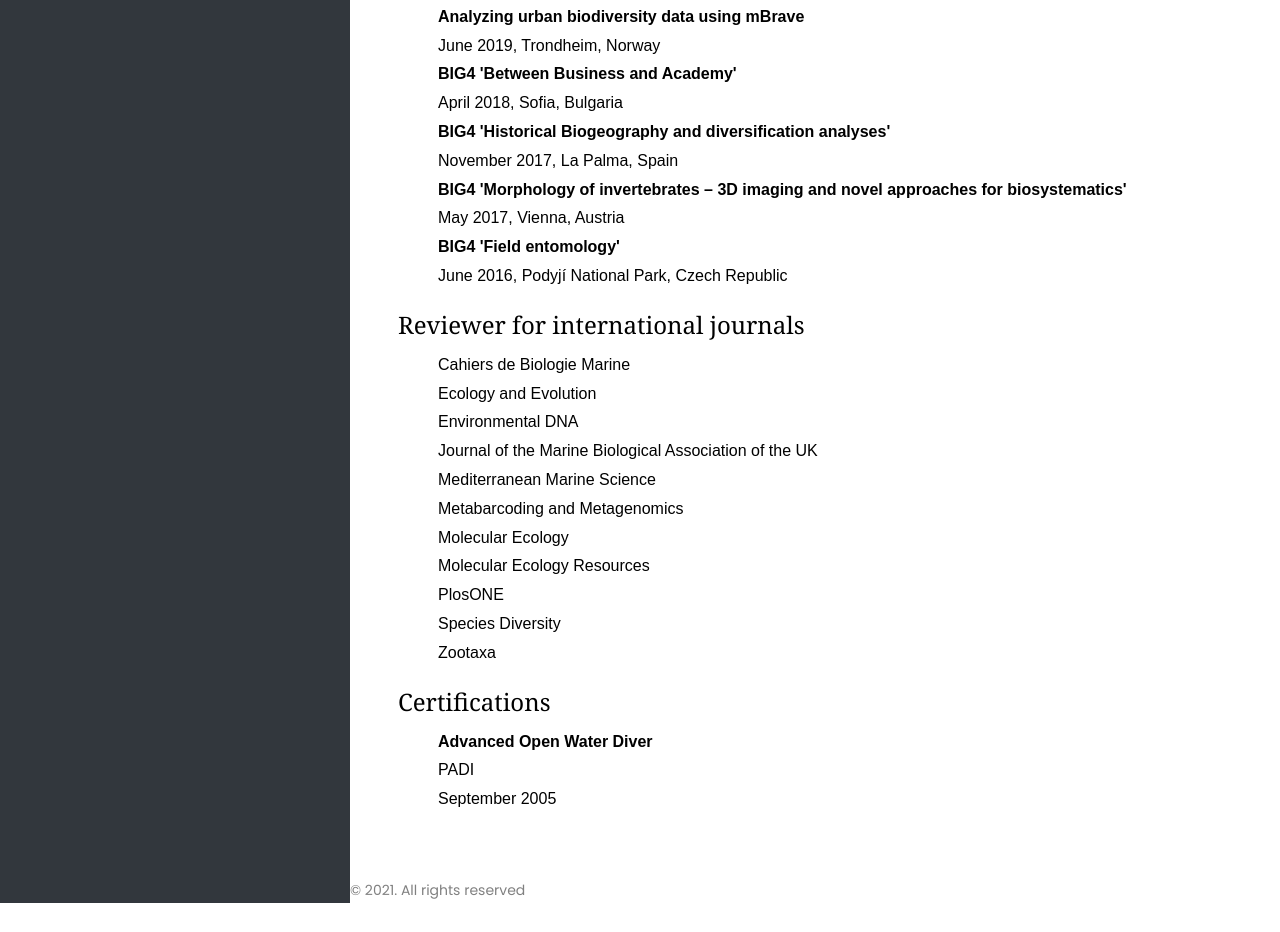
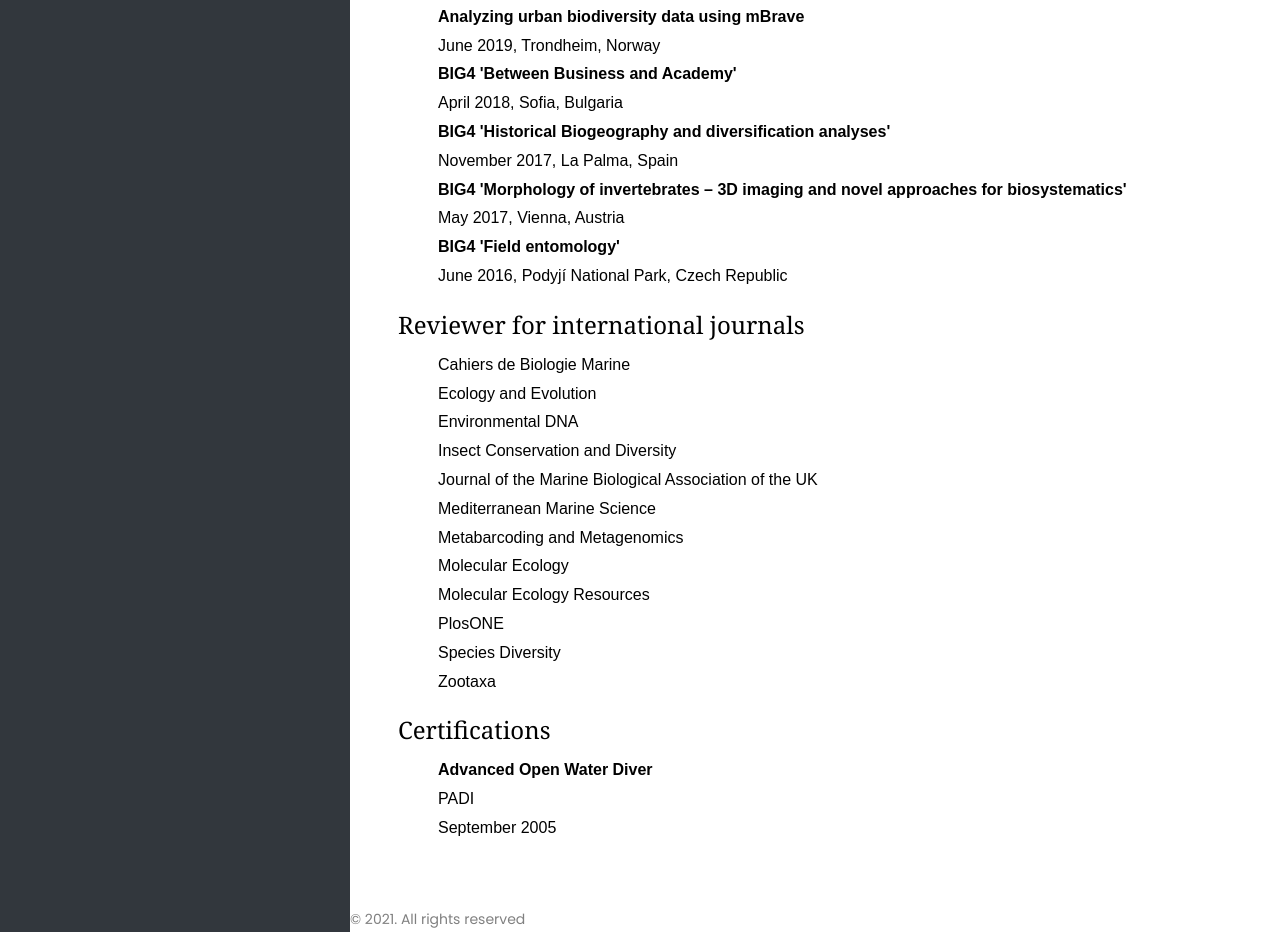
Before and after one commit to metagusano/metagusano.github.io, a plain HTML site: page curriculum.html in a window 1280 px wide. Shown: the part 2729-3661 px from the top of the page. Before the commit the page ends 3632 px from the top, so only its background shows below. Drawn offline with Linux system fonts and the light colour scheme; files whose address does not match are found by name.

Commit message:
Update curriculum.html

```diff
--- a/curriculum.html
+++ b/curriculum.html
@@ -163,6 +163,8 @@
 		  		  <br>
 				  Environmental DNA
 				  <br>
+		  		  Insect Conservation and Diversity
+		  		  <br>
 				  Journal of the Marine Biological Association of the UK
 				  <br>
 				  Mediterranean Marine Science
```
